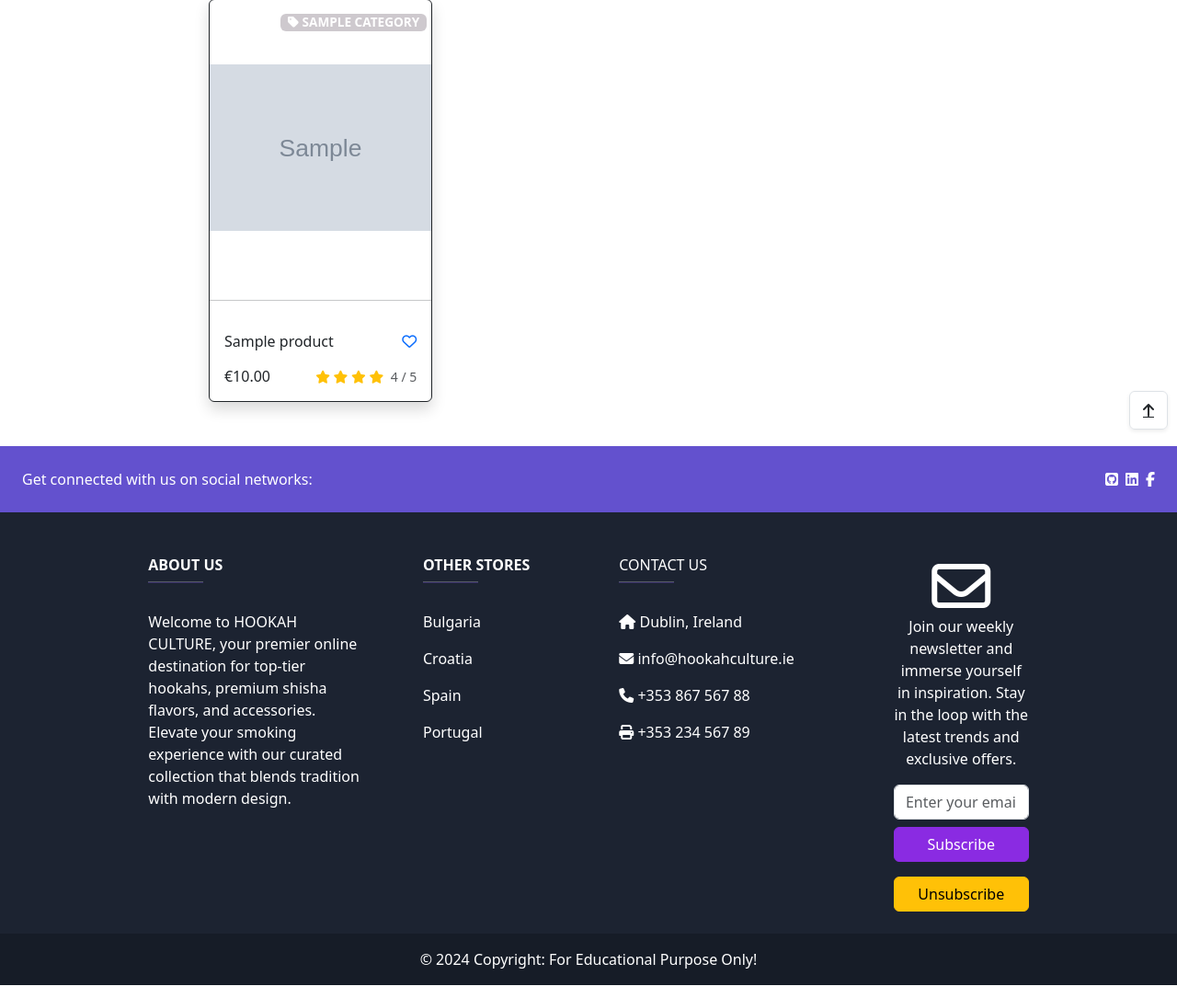
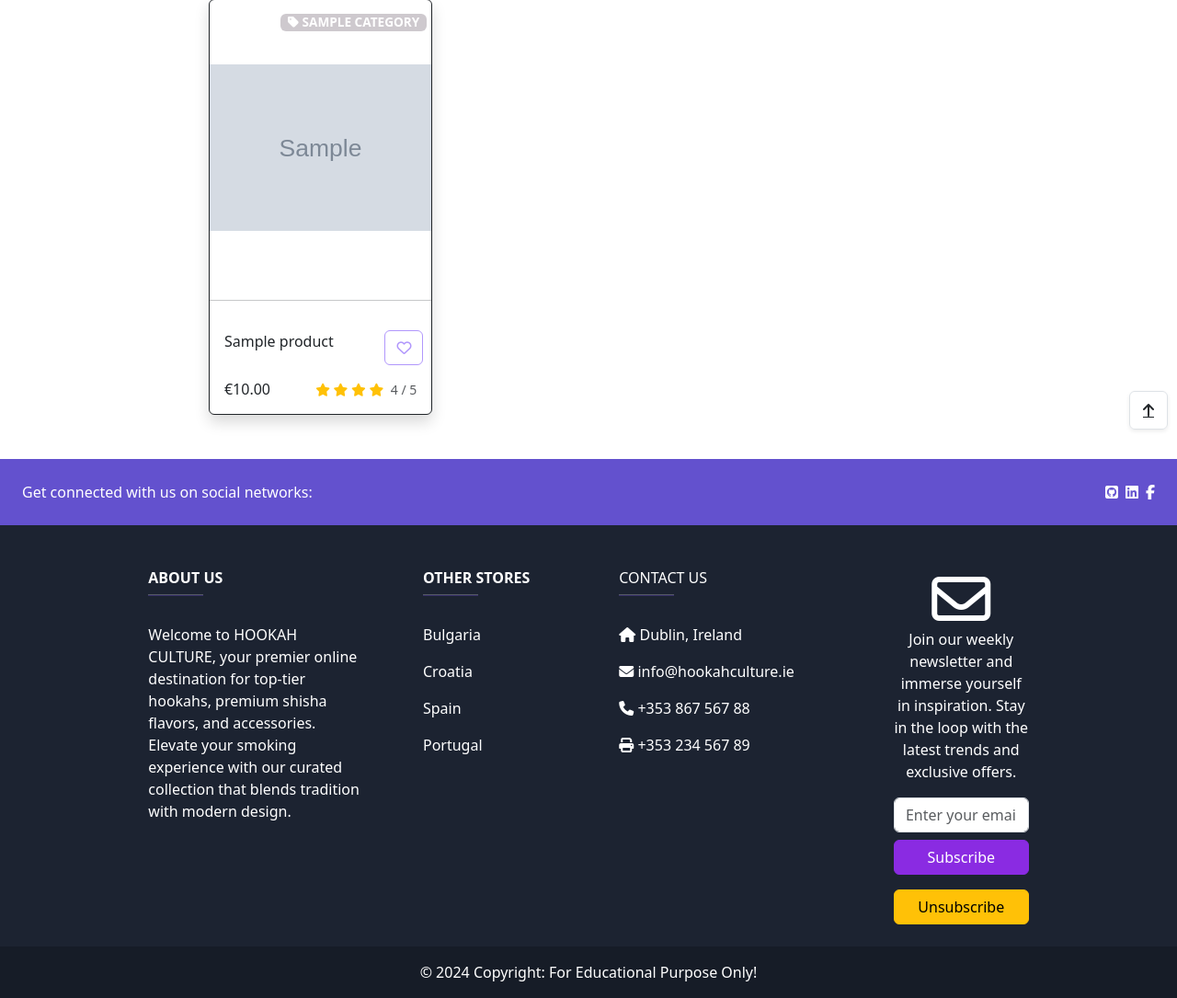
Before and after one commit to Delfinistkata/hookah-culture, a Django app: page /products/ in a window 1280 px wide. Shown: the part 323-1408 px from the top of the page at 92% size. Run offline with Django 3.2, Linux system fonts and the light colour scheme; tables that the repository leaves empty hold one stand-in row (values such as "Sample post"); grey boxes marked "Sample" are stand-in pictures; some libraries are stand-ins or nearby versions.

Commit message:
Add is_in_wishlist to each product
Add the validation on the button for each user when the product is in the users wishlist to appear coloured and if its not in the users wishlist to appear empty

```diff
--- a/products/templates/products/includes/product.html
+++ b/products/templates/products/includes/product.html
@@ -26,17 +26,27 @@
         <div class="card-body">
             <!-- Card body for product details -->
             <div class="d-flex justify-content-between">
-                <!-- Display product name and optional heart icon for wishlist -->
+                <!-- Display product name and heart icon for wishlist -->
                 <p class="text">{{ product.name }}</p>
                 {% if show_remove == 0 %}
-                    <!-- Display heart icon for adding to wishlist -->
-                    <a href="{% url 'add_to_wishlist' product.id %}">
-                        <i class="fa-regular fa-heart heart-icon-empty"></i>
-                    </a>
+                    <div class="col-2 col-xxl-1  mb-3">
+                        <!-- Add to wishlist button -->
+                        {% with is_in_mywishlist=product.wishlists.all|is_wishlisted:request.user.id %}
+                            {% if is_in_mywishlist %}
+                                <a class="btn wishlist_btn rounded" href="{% url 'remove_from_wishlist' product.id %}">
+                                    <i class="fa-solid fa-heart"></i>
+                                </a>
+                            {% else %}
+                                <a class="btn wishlist_btn rounded" href="{% url 'add_to_wishlist' product.id %}">
+                                    <i class="fa-regular fa-heart"></i>
+                                </a>
+                            {% endif %}
+                        {% endwith %}
+                    </div>
                 {% else %}
                     <!-- Display trash icon for removing from wishlist -->
-                    <a href="{% url 'remove_from_wishlist' item.product.id %}">
-                        <i class="fa-solid fa-trash trash-icon"></i>
+                    <a class="btn btn-primary delete-wishlist" href="{% url 'remove_from_wishlist' item.product.id %}" id="delete-wishlist-{{product.id}}">
+                        <i class="fa-regular fa-trash-can"></i>
                     </a>
                 {% endif %}
             </div>
```
